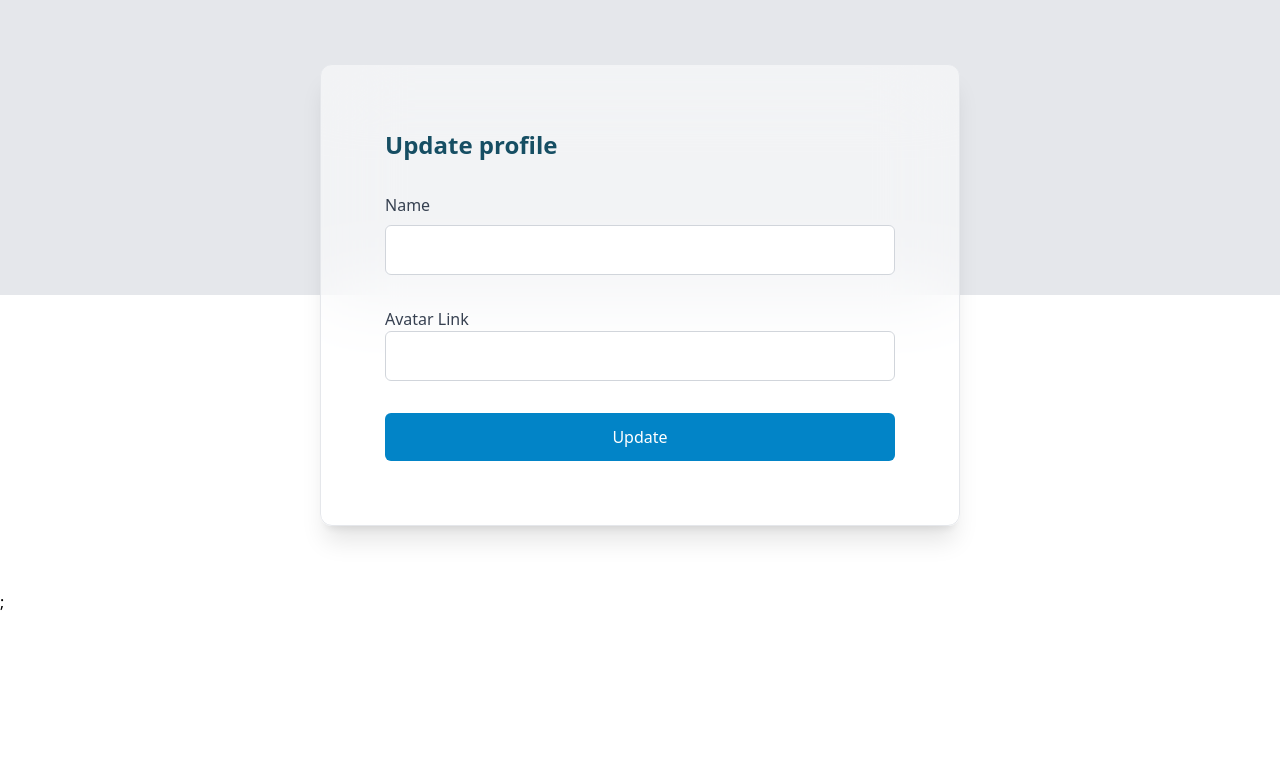
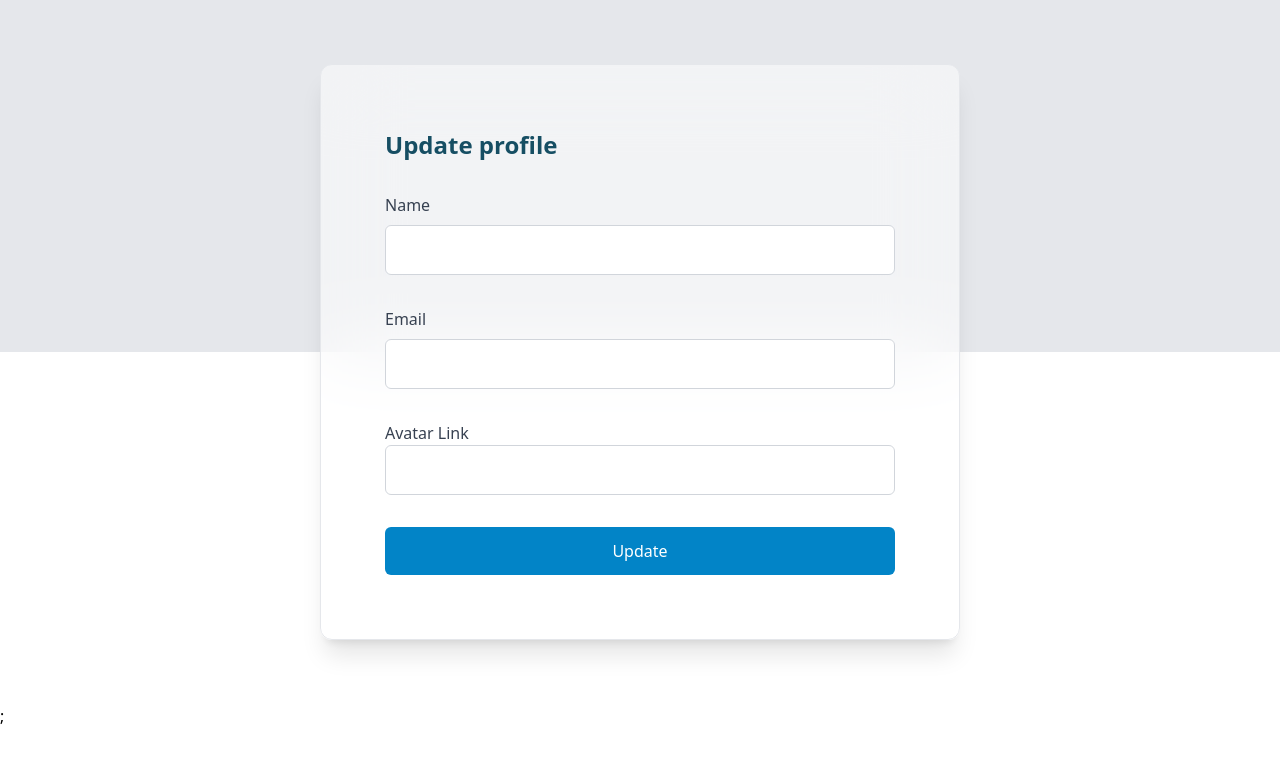
Before and after one commit to sohanemon/firebase-beyond, a Next.js app: page /update in a window 1280 px wide. Shown: the top 762 px of the page. Built offline with nearby package versions, Linux system fonts and the light colour scheme.

Commit message:
Email varification added again

```diff
--- a/components/home/index.jsx
+++ b/components/home/index.jsx
@@ -19,7 +19,6 @@ const Index = () => {
 
     return () => {};
   }, []);
-  console.log(user);
   return (
     <>
       <div>
--- a/components/toast.jsx
+++ b/components/toast.jsx
@@ -1,3 +1,5 @@
+import { sendEmailVerification } from "firebase/auth";
+import { auth } from "./home/google-login-button";
 const Toast = () => {
   return (
     <>
@@ -7,7 +9,14 @@ const Toast = () => {
           role='alert'
         >
           <div className='flex p-4 shadow-lg'>
-            Please check your inbox to verify email.
+            Check your inbox to verify email or{" "}
+            <button
+              onClick={handleResend}
+              className='font-semibold pl-2 cursor-pointer text-blue-400 hover:to-blue-500 '
+            >
+              {" "}
+              resend?
+            </button>
           </div>
         </div>
       </div>
@@ -16,3 +25,8 @@ const Toast = () => {
 };
 
 export default Toast;
+const handleResend = async () => {
+  sendEmailVerification(auth.currentUser).then(() => {
+    alert("Send!");
+  });
+};
--- a/pages/signin.jsx
+++ b/pages/signin.jsx
@@ -8,6 +8,14 @@ import { useContext, useEffect, useRef, useState } from "react";
 import { auth } from "../components/home/google-login-button";
 import sliceFirebaseError from "../util/slice-error";
 import { UserContext } from "./_app";
+const validateEmail = (email) => {
+  return String(email)
+    .toLowerCase()
+    .match(
+      /^(([^<>()[\]\\.,;:\s@"]+(\.[^<>()[\]\\.,;:\s@"]+)*)|(".+"))@((\[[0-9]{1,3}\.[0-9]{1,3}\.[0-9]{1,3}\.[0-9]{1,3}\])|(([a-zA-Z\-0-9]+\.)+[a-zA-Z]{2,}))$/
+    );
+};
+/* --------------------------------------------------------------------- */
 const Signin = () => {
   const router = useRouter();
   const emailRef = useRef(null);
@@ -41,13 +49,7 @@ const Signin = () => {
       });
     e.preventDefault();
   };
-  const validateEmail = (email) => {
-    return String(email)
-      .toLowerCase()
-      .match(
-        /^(([^<>()[\]\\.,;:\s@"]+(\.[^<>()[\]\\.,;:\s@"]+)*)|(".+"))@((\[[0-9]{1,3}\.[0-9]{1,3}\.[0-9]{1,3}\.[0-9]{1,3}\])|(([a-zA-Z\-0-9]+\.)+[a-zA-Z]{2,}))$/
-      );
-  };
+
   const handlePasswordReset = async () => {
     setMessage(null);
     if (!validateEmail(emailRef.current.value)) {
@@ -63,7 +65,6 @@ const Signin = () => {
         console.log(error);
       });
   };
-
   return (
     !user.uid && (
       <>
@@ -142,5 +143,6 @@ const Signin = () => {
     )
   );
 };
+export { validateEmail };
 
 export default Signin;
--- a/pages/update.jsx
+++ b/pages/update.jsx
@@ -1,17 +1,21 @@
 import { useContext, useEffect, useState } from "react";
 import { auth } from "../components/home/google-login-button";
 import { UserContext } from "./_app";
-import { updateProfile } from "firebase/auth";
+import { updateProfile, updateEmail } from "firebase/auth";
 import { useRouter } from "next/router";
+import { validateEmail } from "./signin";
 
 const Update = () => {
   const { user } = useContext(UserContext);
   const router = useRouter();
   const [name, setName] = useState();
   const [photoURL, setPhotoURL] = useState();
+  const [email, setEmail] = useState();
   useEffect(() => {
     setName(user.displayName);
     setPhotoURL(user.photoURL);
+    setEmail(user.email);
+    console.log(user);
     return () => {};
   }, []);
 
@@ -23,12 +27,20 @@ const Update = () => {
     })
       .then(() => {
         console.log("updated");
-        router.push("/");
+        email === user.email && router.push("/");
       })
       .catch((error) => {
         console.log(error);
       });
-    console.log("first");
+    if (email !== user.email)
+      updateEmail(auth.currentUser, email)
+        .then(() => {
+          console.log("email updated");
+          router.push("/");
+        })
+        .catch((error) => {
+          console.log(error);
+        });
   };
 
   return (
@@ -58,6 +70,26 @@ const Update = () => {
     focus:ring-2 focus:ring-sky-300 focus:outline-none
     invalid:ring-2 invalid:ring-red-400'
                       value={name}
+                    />
+                  </div>
+                  <div className='space-y-2'>
+                    <label htmlFor='email' className='text-gray-700'>
+                      Email
+                    </label>
+                    <input
+                      onChange={(e) => {
+                        return (
+                          validateEmail(e.target.value) &&
+                          setEmail(e.target.value)
+                        );
+                      }}
+                      type='email'
+                      name='email'
+                      id='email'
+                      className='block w-full px-4 py-3 rounded-md border border-gray-300 text-gray-600 transition duration-300
+                                    focus:ring-2 focus:ring-sky-300 focus:outline-none
+                                    invalid:ring-2 invalid:ring-red-400'
+                      value={email}
                     />
                   </div>
                   <div>
```
